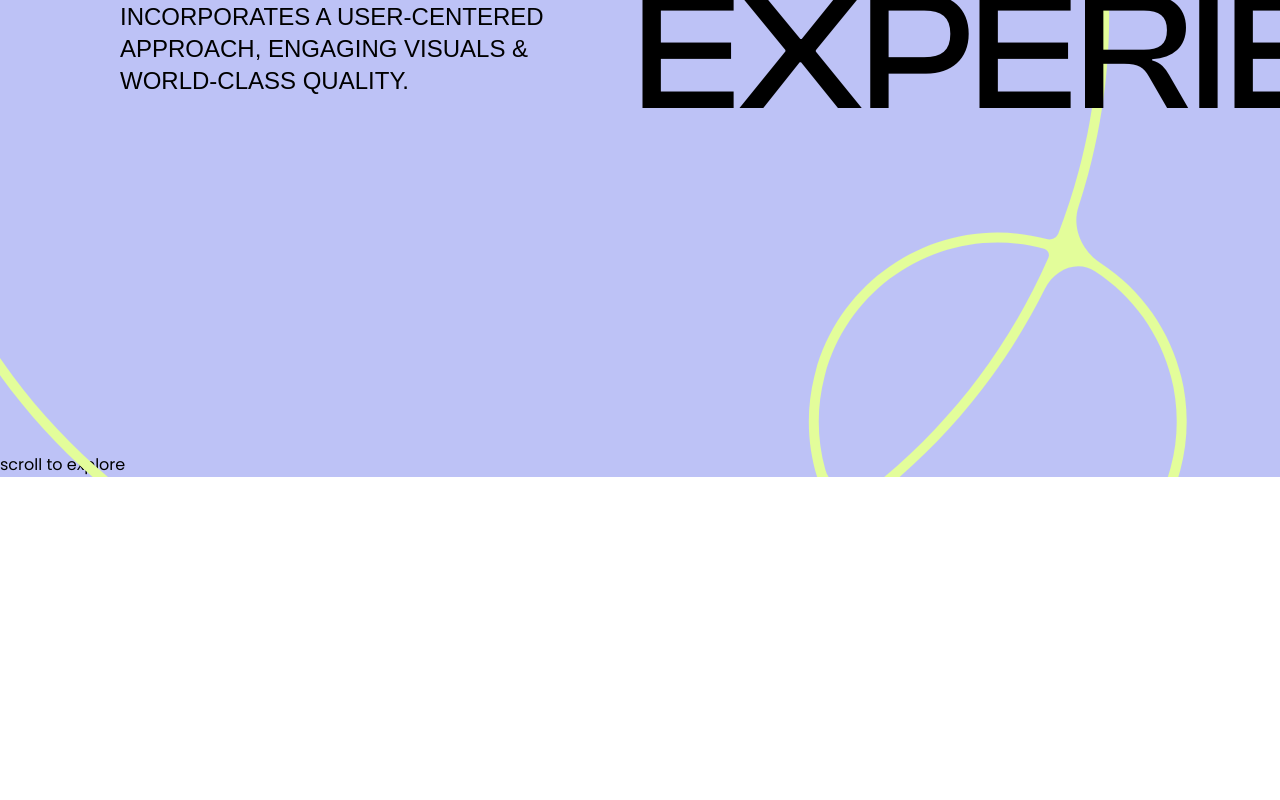
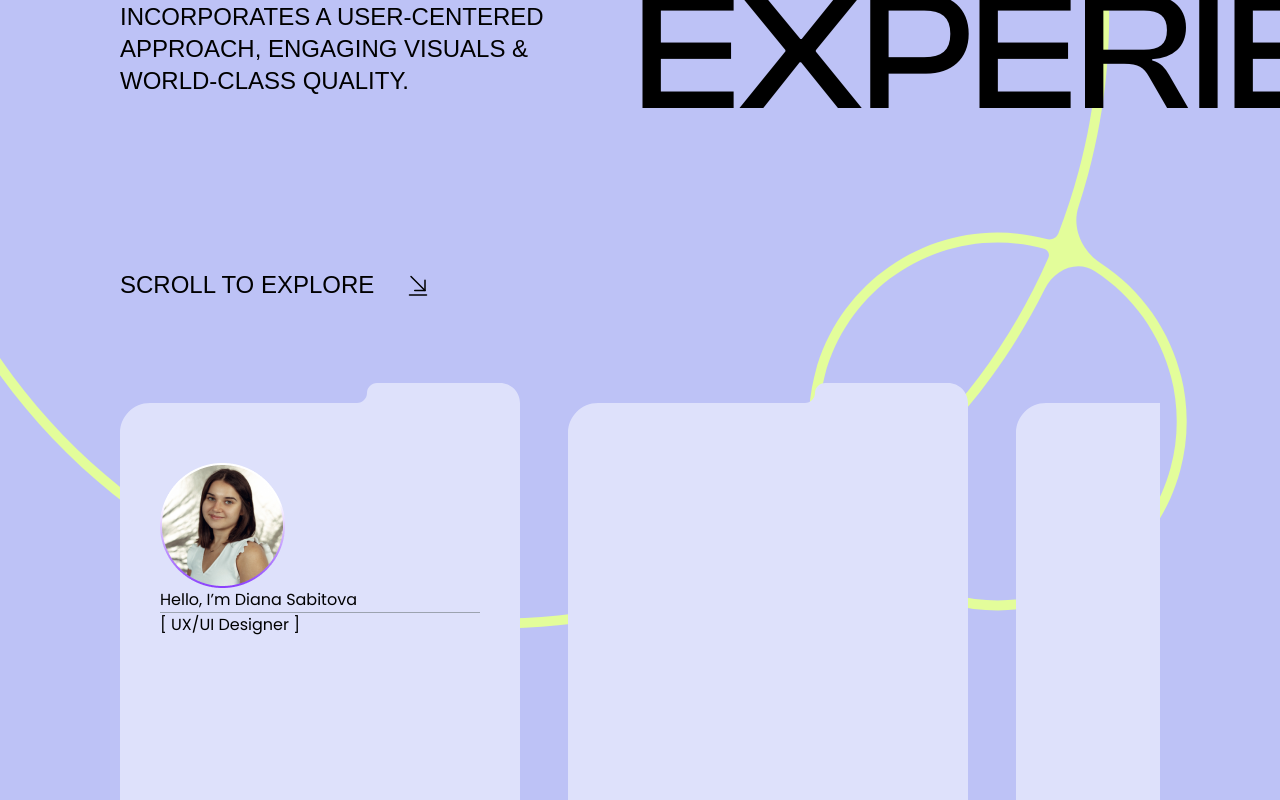
Before and after one commit to kevingida/diana-sabitova-portfolio, a Next.js app: page / in a window 1280 px wide. Shown: the part 640-1440 px from the top of the page. Before the commit the page ends 1117 px from the top, so only its background shows below. Built offline with nearby package versions, Linux system fonts and the light colour scheme; a web font is replaced by a local one.

Commit message:
add scroll

```diff
--- a/app/page.tsx
+++ b/app/page.tsx
@@ -1,5 +1,6 @@
-import Bubble1 from "@/component/Bubble1";
-import Bubble2 from "@/component/Bubble2";
+import ArrowDownRight from "@/component/svg/ArrowDownRight";
+import Bubble1 from "@/component/svg/Bubble1";
+import Bubble2 from "@/component/svg/Bubble2";
 import localFont from "next/font/local";
 const bicubik = localFont({ src: "../font/Bicubik.otf" });
 const clashDisplayMedium = localFont({
@@ -28,7 +29,7 @@ export default function Home() {
         height={1813}
         className="absolute top-[1500px] -right-80"
       />
-      <section className=" w-full h-[1093px] px-[120px] pt-[269px] z-50 grid grid-cols-[490px_auto] grid-rows-[170px_170px_170px] gap-x-6 leading-none uppercase">
+      <section className=" w-full px-[120px] pt-[269px] z-50 grid grid-cols-[490px_auto] grid-rows-[170px_170px_170px] gap-x-6 leading-none uppercase">
         <h1
           className={`${clashDisplayMedium.className} text-[170px] z-10 col-span-2`}
         >
@@ -51,8 +52,45 @@ export default function Home() {
           approach, engaging visuals & world-class quality.
         </p>
       </section>
-      <section>
-        <p>scroll to explore</p>
+      <section className=" w-full px-[120px] pt-[128px]">
+        <div className=" flex flex-row justify-start items-center gap-8">
+          <p className={`${dmSansRegular.className} text-[24px] uppercase`}>
+            scroll to explore
+          </p>
+          <ArrowDownRight height={36} />
+        </div>
+        <div className="pt-[80px] pb-[164px] flex flex-nowrap flex-row gap-12 overflow-x-auto snap-x snap-mandatory">
+          <div
+            style={{ backgroundImage: "url('/Union.svg')" }}
+            className=" w-[400px] h-[500px] flex-none snap-always snap-center z-50 px-[40px] py-[80px]"
+          >
+            <img
+              src="/dianaPhoto.png"
+              alt="Diana Photo"
+              width={125}
+              height={125}
+            />
+            <p>Hello, I’m Diana Sabitova</p>
+            <div className="flex-grow border-t border-gray-400"></div>
+            <p>[ UX/UI Designer ]</p>
+          </div>
+          <div
+            style={{ backgroundImage: "url('/Union.svg')" }}
+            className=" min-w-[400px] h-[500px] flex-none snap-always snap-center z-50"
+          ></div>
+          <div
+            style={{ backgroundImage: "url('/Union.svg')" }}
+            className=" min-w-[400px] h-[500px] flex-none snap-always snap-center z-50"
+          ></div>
+          <div
+            style={{ backgroundImage: "url('/Union.svg')" }}
+            className=" min-w-[400px] h-[500px] flex-none snap-always snap-center z-50"
+          ></div>
+          <div
+            style={{ backgroundImage: "url('/Union.svg')" }}
+            className=" min-w-[400px] h-[500px] flex-none snap-always snap-center z-50"
+          ></div>
+        </div>
       </section>
     </div>
   );
--- /dev/null
+++ b/component/svg/ArrowDownRight.tsx
@@ -0,0 +1,43 @@
+import React from "react";
+
+interface ArrowDownRightProps extends React.SVGProps<SVGSVGElement> {}
+
+const ArrowDownRight = (props: ArrowDownRightProps) => {
+  return (
+    <svg
+      width="24"
+      height="24"
+      viewBox="0 0 24 24"
+      fill="none"
+      xmlns="http://www.w3.org/2000/svg"
+      {...props}
+    >
+      <path
+        d="M19 17.5005L5 3.50049"
+        stroke="black"
+        strokeWidth="1.5"
+        strokeMiterlimit="10"
+        strokeLinecap="round"
+        strokeLinejoin="round"
+      />
+      <path
+        d="M19 7.2305V17.5005H8.73"
+        stroke="black"
+        strokeWidth="1.5"
+        strokeMiterlimit="10"
+        strokeLinecap="round"
+        strokeLinejoin="round"
+      />
+      <path
+        d="M20.5 22.0005H3.5"
+        stroke="black"
+        strokeWidth="1.5"
+        strokeMiterlimit="10"
+        strokeLinecap="round"
+        strokeLinejoin="round"
+      />
+    </svg>
+  );
+};
+
+export default ArrowDownRight;
```
Also changed, not shown: component/svg/Bubble1.tsx (renamed from component/Bubble1.tsx), component/svg/Bubble2.tsx (renamed from component/Bubble2.tsx), public/Union.svg (added), public/dianaPhoto.png (added).
